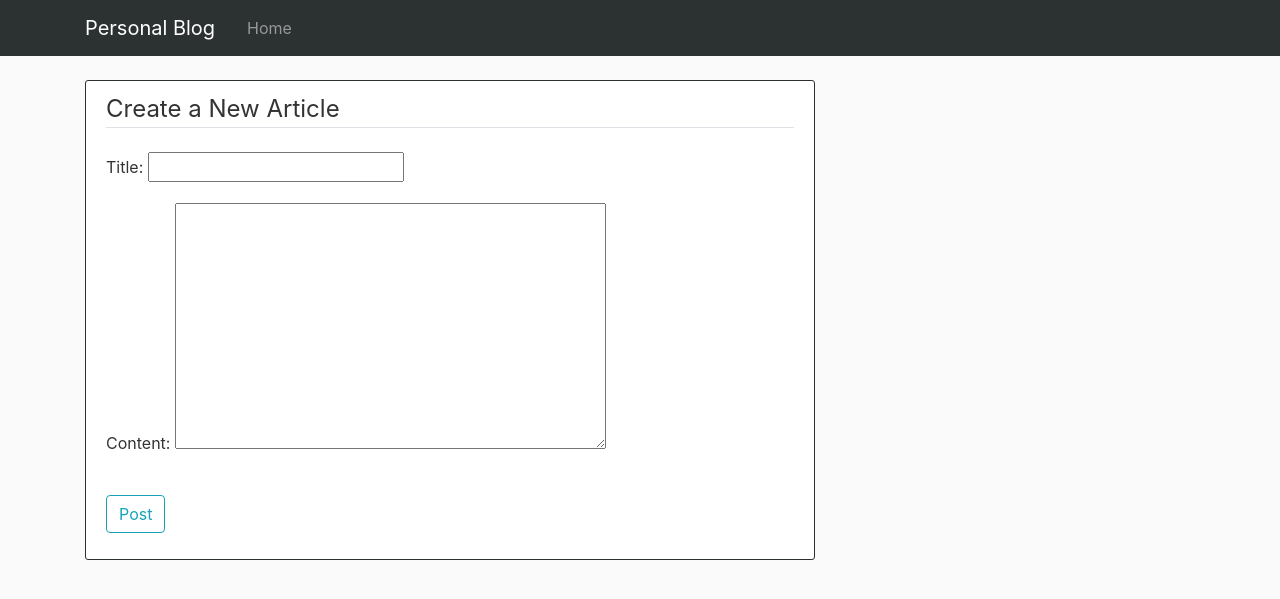
After one commit to nourel25/Personal-Blog, a Django app: page /new/ in a window 1280 px wide. The commit adds this page. Shown: the top 599 px of the page. Run offline with Django 5.2, Linux system fonts and the light colour scheme; a user stored in the database is signed in; some libraries are stand-ins or nearby versions.

Commit message:
Add View for Create a New Article

```diff
--- /dev/null
+++ b/personal_blog_project/blog/templates/blog/article_form.html
@@ -0,0 +1,15 @@
+{% extends "blog/base.html" %}
+{% block content %}
+    <div class="content-section">
+        <form method="POST">
+            {% csrf_token %}
+            <fieldset class="form-group">
+                <legend class="border-bottom mb-4">Create a New Article</legend>
+                {{ form.as_p }}
+            </fieldset>
+            <div class="form-group">
+                <button class="btn btn-outline-info" type="submit">Post</button>
+            </div>
+        </form>
+    </div>
+{% endblock content %}
--- a/personal_blog_project/blog/templates/blog/base.html
+++ b/personal_blog_project/blog/templates/blog/base.html
@@ -15,7 +15,7 @@
     <header class="site-header">
       <nav class="navbar navbar-expand-md navbar-dark bg-steel fixed-top">
         <div class="container">
-          <a class="navbar-brand mr-4" href="#">Personal Blog</a>
+          <a class="navbar-brand mr-4" href="{% url 'home' %}">Personal Blog</a>
           <button class="navbar-toggler" type="button" data-toggle="collapse" data-target="#navbarToggle" aria-controls="navbarToggle" aria-expanded="false" aria-label="Toggle navigation">
           <span class="navbar-toggler-icon"></span>
           </button>
--- a/personal_blog_project/blog/templates/blog/dashboard.html
+++ b/personal_blog_project/blog/templates/blog/dashboard.html
@@ -1,5 +1,9 @@
 {% extends "blog/base.html" %}
 {% block content %}
+      <!-- New div for title and button -->
+      <div class="header-section mb-3">
+        <a class="btn btn-primary" href="{%url 'new' %}">New</a>
+    </div>
     {% for article in articles %}
         <article class="media content-section">
           <div class="media-body">
--- a/personal_blog_project/blog/urls.py
+++ b/personal_blog_project/blog/urls.py
@@ -2,11 +2,13 @@ from django.urls import path
 from .views import (
     ArticleListView,
     ArticelDetailView,
-    DashBoard
+    DashBoard,
+    ArticleCreateView
 )
 
 urlpatterns = [
     path('', ArticleListView.as_view(), name='home'),
     path('article/<int:pk>/', ArticelDetailView.as_view(), name='article-detail'),
-    path('dashboard/', DashBoard.as_view(), name='dashboard')
+    path('dashboard/', DashBoard.as_view(), name='dashboard'),
+    path('new/', ArticleCreateView.as_view(), name='new')
 ]
--- a/personal_blog_project/blog/views.py
+++ b/personal_blog_project/blog/views.py
@@ -1,10 +1,12 @@
-from django.shortcuts import render, redirect
+from django.shortcuts import redirect
 from .models import Article
 from django.contrib.auth.mixins import UserPassesTestMixin
 from django.contrib import messages
+from django.urls import reverse
 from django.views.generic import (
     ListView,
     DetailView,
+    CreateView
 )
 
 
@@ -31,3 +33,24 @@ class DashBoard(UserPassesTestMixin, ListView):
                        "You do not have permission to view this page.")
 
         return redirect('home')
+
+
+class ArticleCreateView(UserPassesTestMixin, CreateView):
+    model = Article
+    fields = ['title', 'content']
+
+    def test_func(self):
+        return self.request.user.is_superuser
+
+    def handle_no_permission(self):
+        messages.error(self.request,
+                       "You do not have permission to view this page.")
+
+        return redirect('home')
+
+    def form_valid(self, form):
+        messages.success(self.request, "Article created successfully!")
+        return super().form_valid(form)
+
+    def get_success_url(self):
+        return reverse('dashboard')
```
Also changed, not shown: personal_blog_project/blog/static/blog/main.css (line endings or trailing spaces), personal_blog_project/db.sqlite3.
